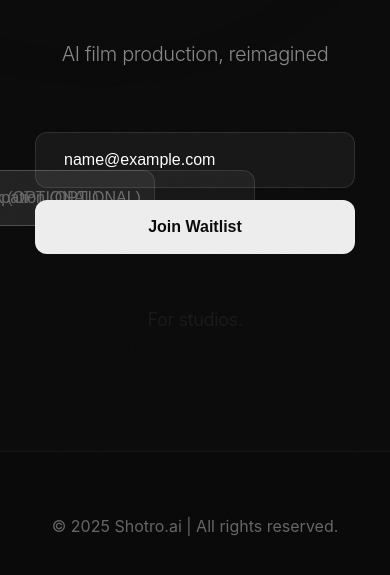
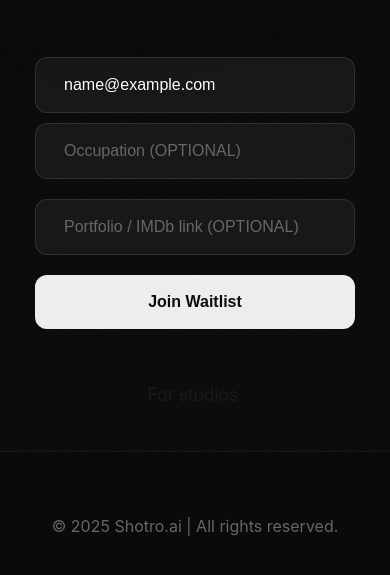
Before and after one commit to echovibes24GIT/shotro-landing-test, a website: page index.html in a window 390 px wide. Both pictures are taken after typing "name@example.com" into the empty fields and a click on the button "Join Waitlist". Shown: the part 393-968 px from the top of the page. Drawn offline with Linux system fonts and the light colour scheme; no server answers.

Commit message:
Refine optional fields animation and input styles
Updated optional fields animation and styling for inputs.

```diff
--- a/index.html
+++ b/index.html
@@ -157,39 +157,60 @@ input[type="email"]:-webkit-autofill:focus {
   color: #666;
 }
 
-/* === Optional fields animation === */
+/* === Optional fields animation (no overlap) === */
 #occupationInput,
 #portfolioInput {
   opacity: 0;
   pointer-events: none;
   position: absolute;
-  transition: opacity 3s ease, transform 1.2s ease;
+  transition: opacity 3s ease, transform 1.5s ease;
 }
 
-/* Each field has its own starting offset */
+/* individual offsets so they don't stack */
 #occupationInput {
   transform: translateX(-100px);
+  top: 0;
 }
 #portfolioInput {
-  transform: translateX(-200px);
+  transform: translateX(-100px);
+  top: 65px; /* moves portfolio slightly below occupation */
 }
 
-/* === When active === */
-.waitlist-form.show-optional #occupationInput,
+/* === When active (slide left & fade in) === */
+.waitlist-form.show-optional #occupationInput {
+  opacity: 1;
+  pointer-events: auto;
+  transform: translateX(-380px);
+  transition-delay: 0.2s;
+}
 .waitlist-form.show-optional #portfolioInput {
   opacity: 1;
   pointer-events: auto;
+  transform: translateX(-380px);
+  transition-delay: 0.5s;
 }
 
-/* Smooth staggered slide-in */
-.waitlist-form.show-optional #occupationInput {
-  transform: translateX(-350px);
-  transition-delay: 0.2s;
+/* keep consistent styling with other fields */
+.waitlist-form input[type="email"],
+.waitlist-form input[type="text"] {
+  padding: 18px 28px;
+  font-size: 16px;
+  background: rgba(255,255,255,.05);
+  border: 1px solid rgba(255,255,255,.1);
+  border-radius: 12px;
+  color: #fff;
+  width: 320px;
+  transition: all .3s ease;
+  outline: none;
 }
-.waitlist-form.show-optional #portfolioInput {
-  transform: translateX(-700px);
-  transition-delay: 0.5s;
+.waitlist-form input:focus {
+  background: rgba(255,255,255,.08);
+  border-color: rgba(255,255,255,.3);
 }
+.waitlist-form input::placeholder {
+  color: #666;
+}
+
 
 
 
@@ -232,11 +253,35 @@ input[type="email"]:-webkit-autofill:focus {
     .blur-1{top:-200px;left:-200px;}
     .blur-2{bottom:-200px;right:-200px;}
 
+
     @media(max-width:768px){
       .container,nav{padding:0 20px;}
       .waitlist-form{flex-direction:column;width:100%;}
       input[type="email"],button{width:100%;}
     }
+
+@media (max-width: 768px) {
+  .waitlist-form {
+    flex-direction: column;
+    gap: 10px;
+  }
+  #occupationInput,
+  #portfolioInput {
+    position: static;
+    opacity: 0;
+    transform: translateY(-10px);
+    transition: opacity 1s ease, transform 1s ease;
+  }
+  .waitlist-form.show-optional #occupationInput,
+  .waitlist-form.show-optional #portfolioInput {
+    opacity: 1;
+    transform: translateY(0);
+  }
+}
+
+
+
+
   </style>
 </head>
 <body>
```
